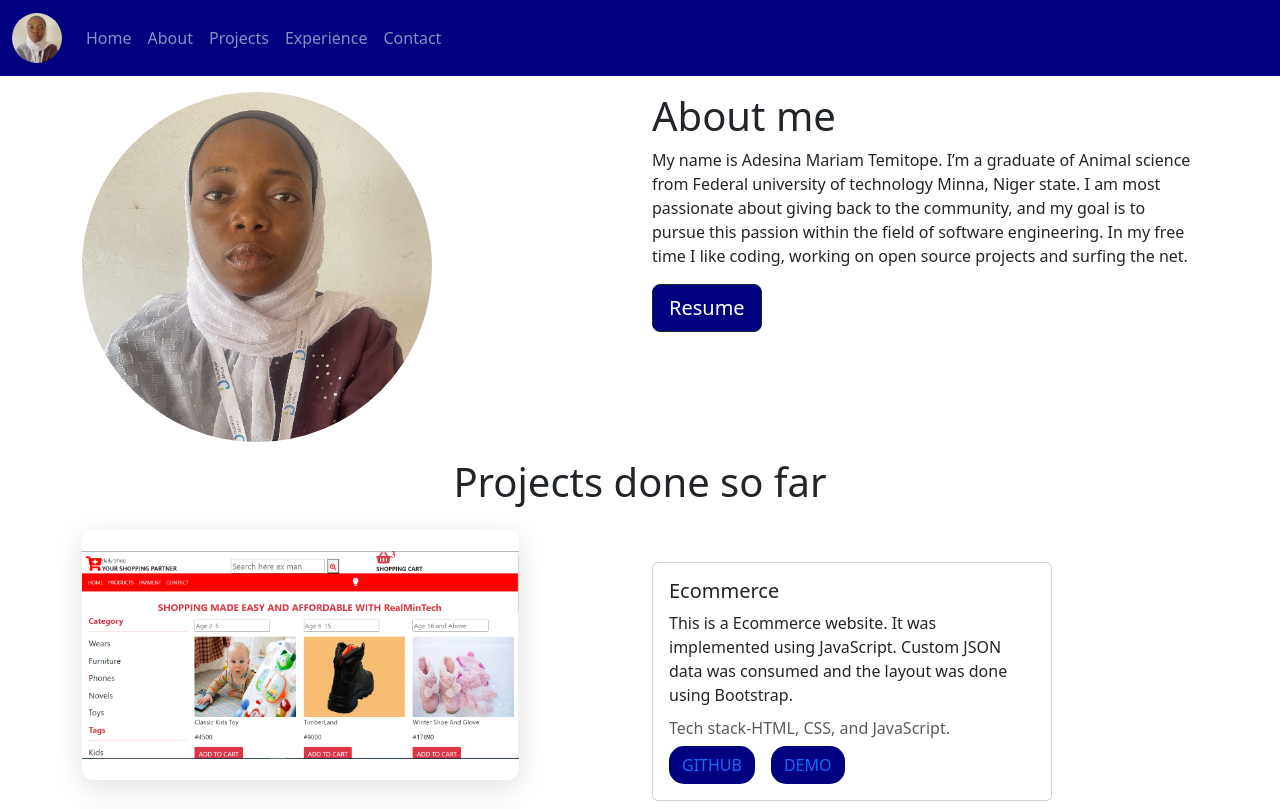
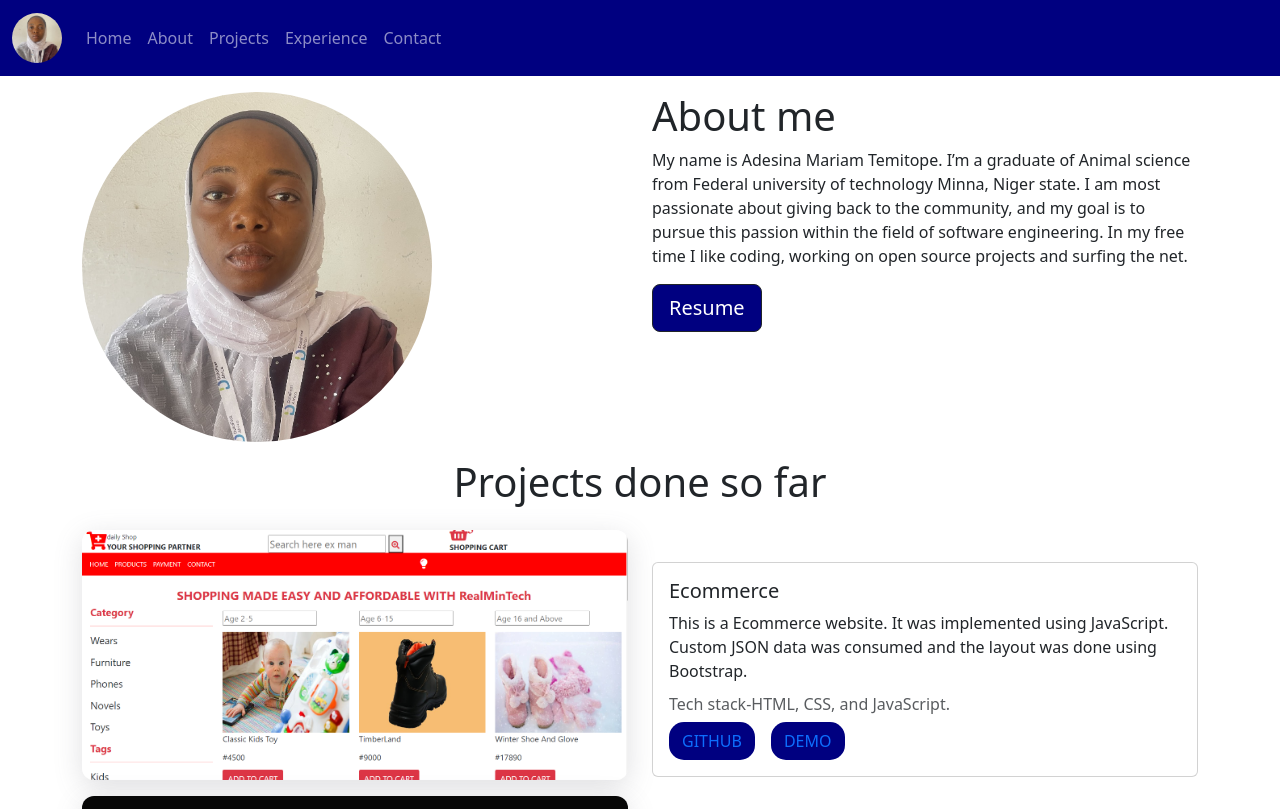
Before and after one commit to realmintech/myPortfolioWebsite, a React (Vite) app: page / in a window 1280 px wide. Shown: the top 809 px of the page. Built offline with nearby package versions, Linux system fonts and the light colour scheme.

Commit message:
second commit

```diff
--- a/src/components/about/About.jsx
+++ b/src/components/about/About.jsx
@@ -6,13 +6,13 @@ export default function About() {
     <>
       <div className="container mt-3" id='about'>
         <div className="row aboutMe animate__fadeInLeft">
-          <div className="col-lg-6 swirl-in-fwd">
+          <div className="col-lg-6 col-md-6 col-sm-6">
             <img
               src={myPic}
               style={{ width: '350px', height: '350px', borderRadius: '50%' }}
             />
           </div>
-          <div className="col-lg-6">
+          <div className="col-lg-6 col-md-6 col-sm-6">
             <h1>About me</h1>
             <p>
               My name is Adesina Mariam Temitope. I’m a graduate of Animal
--- a/src/components/home/Project.jsx
+++ b/src/components/home/Project.jsx
@@ -83,16 +83,16 @@ export default function Project() {
                   src={item.image}
                   alt=""
                   style={{
-                    width: '80%',
+                    width: '100%',
                     height: '250px',
-                    objectFit: 'contain',
+                    objectFit: 'cover',
                     borderRadius: '12px',
                     boxShadow: 'rgba(100, 100, 111, 0.2) 0px 7px 29px 0px',
                   }}
                 />
               </div>
               <div className="col-lg-6 col-md-6 col-sm-12 mt-5">
-                <div className="card" style={{ width: '25rem' }}>
+                <div className="card" style={{ width: '100%' }}>
                   <div className="card-body">
                     <h5 className="card-title">{item.title}</h5>
                     <p>{item.about}</p>
--- a/src/components/navbar/Navbar.jsx
+++ b/src/components/navbar/Navbar.jsx
@@ -1,6 +1,6 @@
 import './Navbar.css';
 import myPic from '../../assets/image.jpeg';
-import { FaMoon } from 'react-icons/fa';
+// import { FaMoon } from 'react-icons/fa';
 
 export default function Navbar() {
   return (
```
